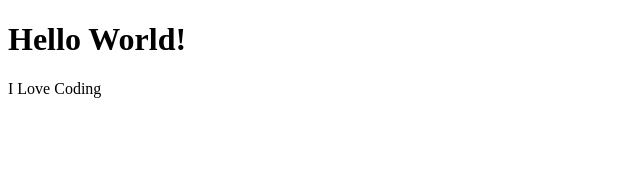
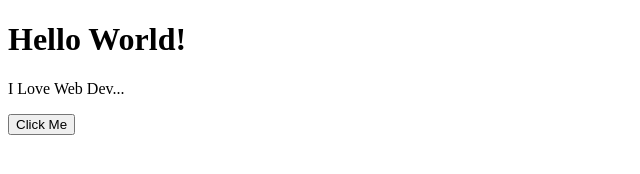
Before and after one commit to MuhammadUbaid12/My-Education-Website, a plain HTML site: page index.html in a window 1280 px wide. Shown: the whole page, without its empty margins (0-640 px from the left). Drawn offline with Linux system fonts and the light colour scheme.

Commit message:
added a new button

```diff
--- a/index.html
+++ b/index.html
@@ -4,10 +4,11 @@
     <meta charset="UTF-8">
     <meta http-equiv="X-UA-Compatible" content="IE=edge">
     <meta name="viewport" content="width=device-width, initial-scale=1.0">
-    <title>My Website</title>
+    <title>Document</title>
 </head>
 <body>
     <h1>Hello World!</h1>
-    <p>I Love Coding</p>
+    <p>I Love Web Dev...</p>
+    <button>Click Me</button>
 </body>
 </html>
```
